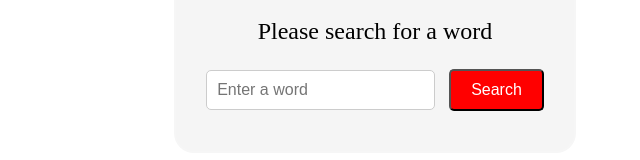
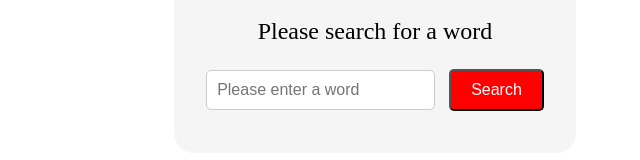
Before and after one commit to JohnBrian020/Wordly_APP, a website: page index.html in a window 1280 px wide. Shown: the part 218-378 px from the top of the page, 265-905 px from the left. Drawn offline with Linux system fonts and the light colour scheme.

Commit message:
Made some small fixes

```diff
--- a/index.html
+++ b/index.html
@@ -16,7 +16,7 @@
         <section class="search-section">
             <form id="search">
                 <p>Please search for a word</p>
-                <input type="text" id="word" name="word" placeholder="Enter a word" required>
+                <input type="text" id="word" name="word" placeholder="Please enter a word" required>
                 <button type="search">Search</button>
             </form>
         </section>
```
Also changed, not shown: README.md.
